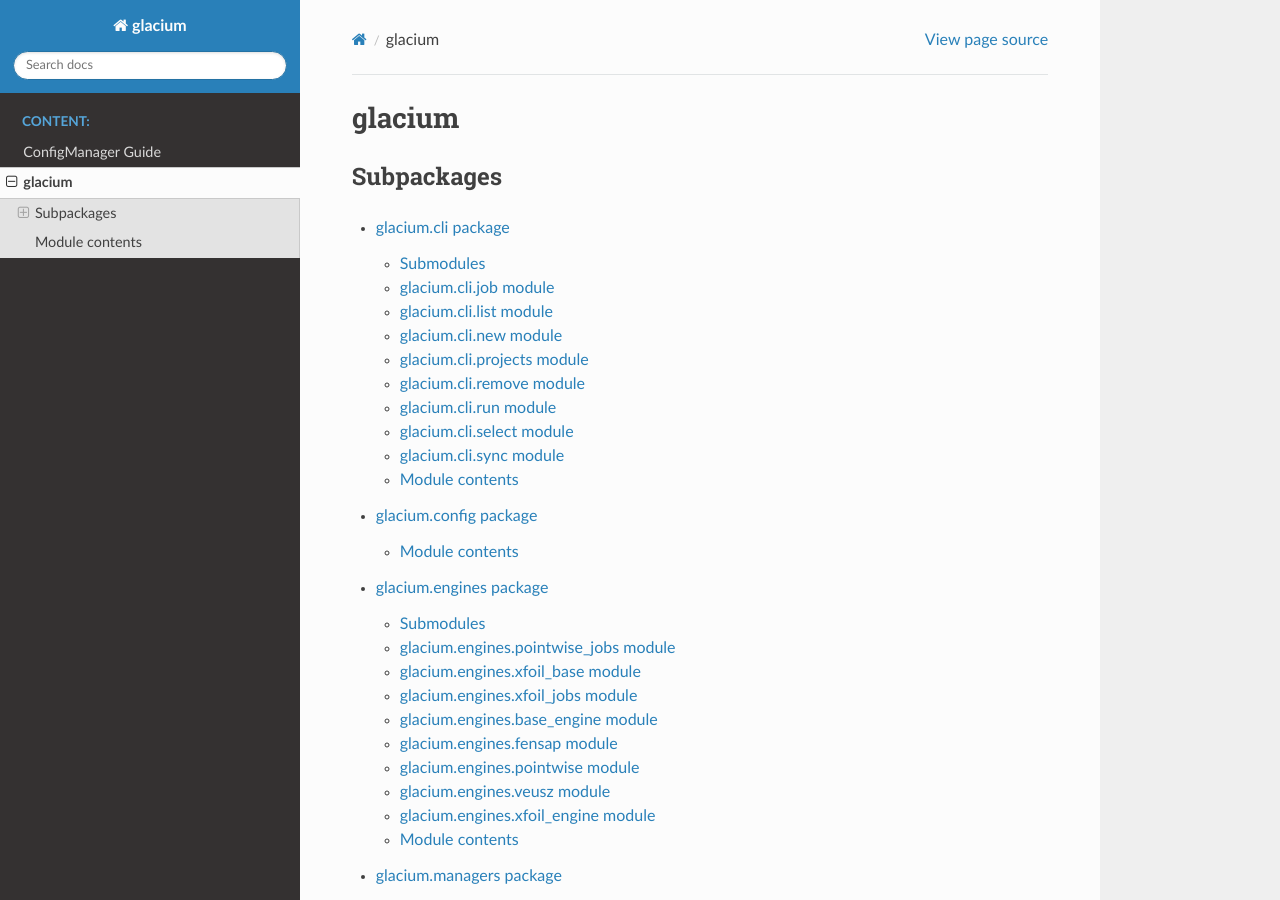
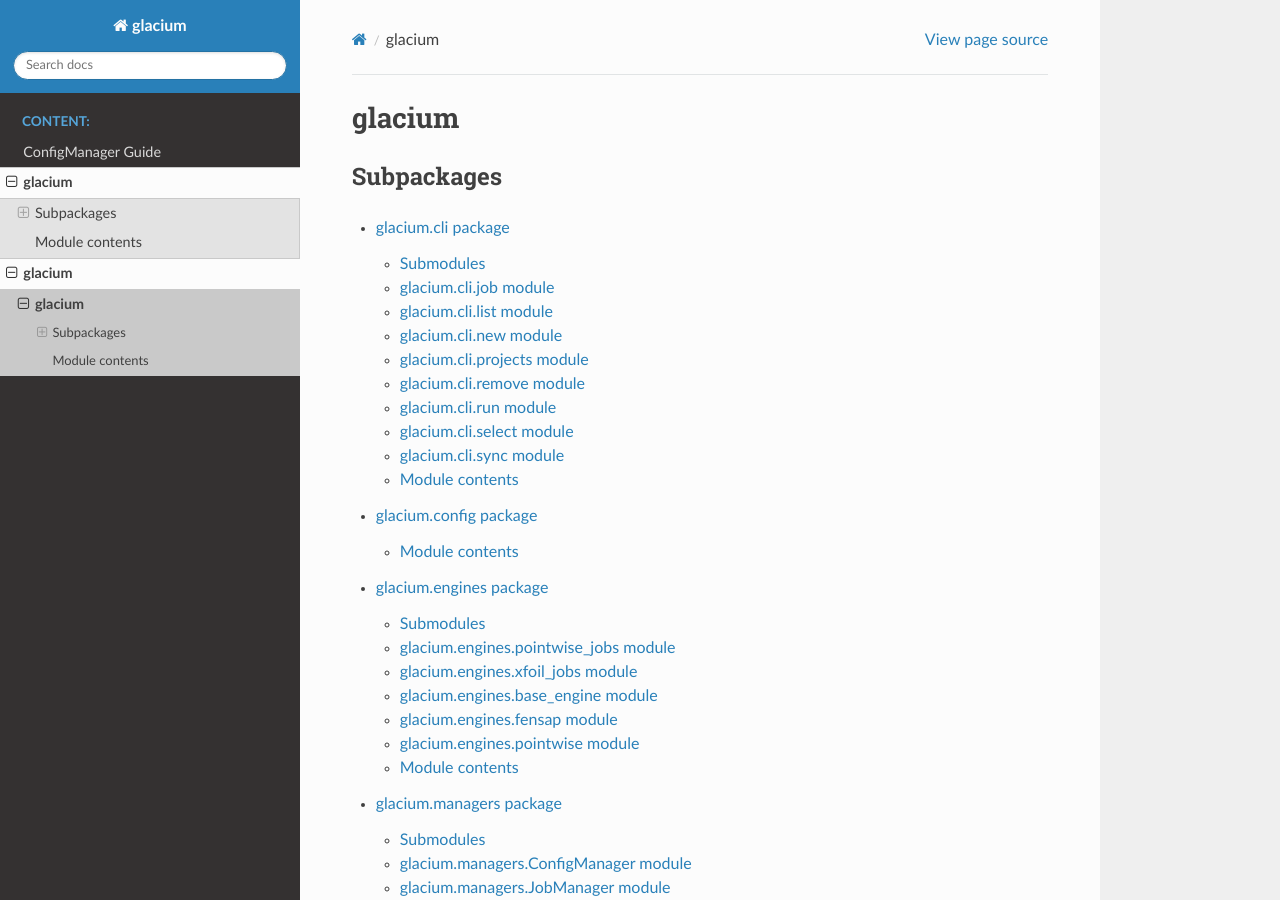
Before and after one commit to fledit-sh/glacium-repo, a Sphinx documentation site: the page built from docs/glacium.rst, in a window 1280 px wide and 900 px high. Built offline with Sphinx 7.4.7 and the Read the Docs theme 3.1.0, drawn with Linux system fonts in a browser that asks for light colours.

Commit message:
docs: fix references and update toctree

```diff
--- a/docs/glacium.engines.rst
+++ b/docs/glacium.engines.rst
@@ -5,23 +5,11 @@ Submodules
 ----------
 
 glacium.engines.pointwise_jobs module
-------------------------------------
-
-.. automodule:: glacium.engines.pointwise_jobs
-   :members:
-   :show-inheritance:
-   :undoc-members:
-
-glacium.engines.xfoil_base module
---------------------------------
-
-.. automodule:: glacium.engines.xfoil_base
-   :members:
-   :show-inheritance:
-   :undoc-members:
+-------------------------------------
 
 glacium.engines.xfoil_jobs module
---------------------------------
+---------------------------------
+
 
 .. automodule:: glacium.engines.xfoil_jobs
    :members:
@@ -52,21 +40,6 @@ glacium.engines.pointwise module
    :show-inheritance:
    :undoc-members:
 
-glacium.engines.veusz module
-----------------------------
-
-.. automodule:: glacium.engines.veusz
-   :members:
-   :show-inheritance:
-   :undoc-members:
-
-glacium.engines.xfoil\_engine module
-------------------------------------
-
-.. automodule:: glacium.engines.xfoil_engine
-   :members:
-   :show-inheritance:
-   :undoc-members:
 
 Module contents
 ---------------
--- a/docs/index.rst
+++ b/docs/index.rst
@@ -7,3 +7,4 @@ glacium documentation
 
    config_manager
    glacium
+   modules
```
